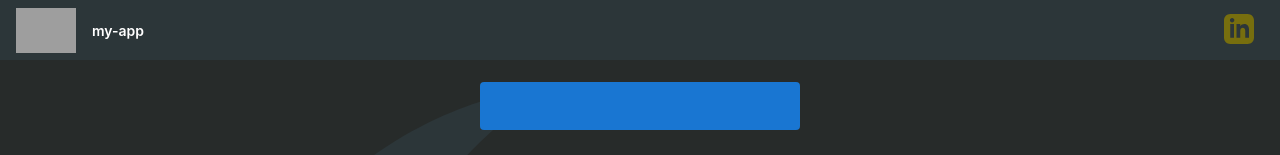
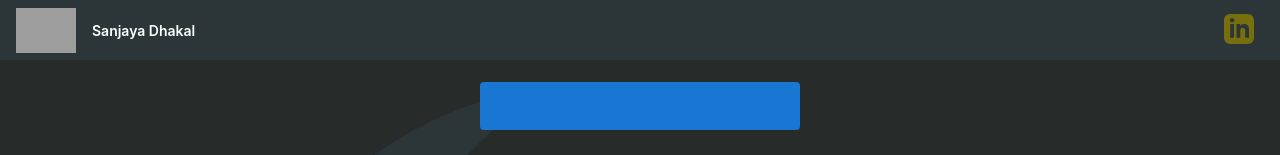
Before and after one commit to sanjaya4491/my-app, an Angular app: page / in a window 1280 px wide. Shown: the top 155 px of the page. Built offline with nearby package versions, Linux system fonts and the light colour scheme; grey boxes are pictures that could not be loaded.

Commit message:
changed my name
change

```diff
--- a/src/app/app.component.ts
+++ b/src/app/app.component.ts
@@ -6,5 +6,5 @@ import { Component } from '@angular/core';
   styleUrls: ['./app.component.css']
 })
 export class AppComponent {
-  title = 'my-app';
+  title = 'Sanjaya Dhakal';
 }
```
